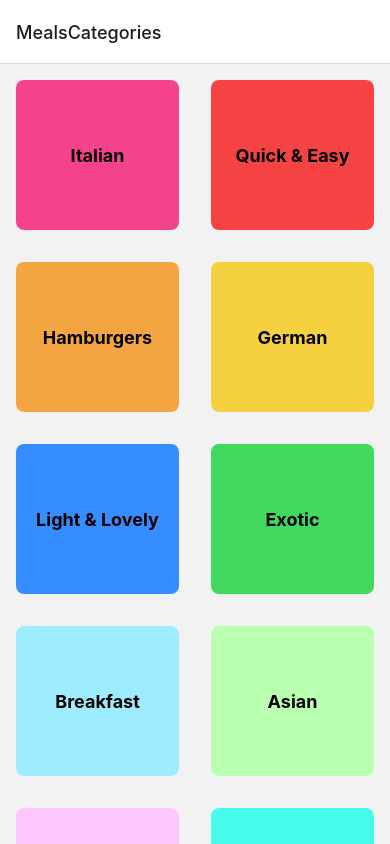
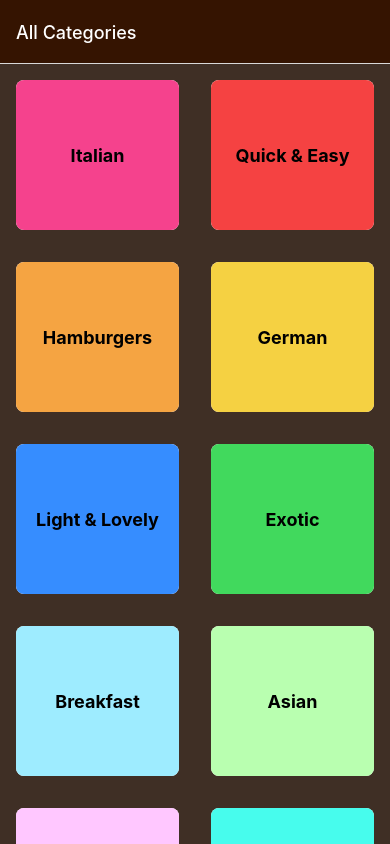
Before and after one commit to totti-rdz/react-native-tutorial-3, a React Native app: screen / in a window 390 px wide. Built offline with nearby package versions, Linux system fonts and the light colour scheme.

Commit message:
setting static screen options

```diff
--- a/App.js
+++ b/App.js
@@ -11,10 +11,16 @@
 export default function App() {
   return (
     <>
-      <StatusBar style="dark" />
+      <StatusBar style="light" />
       <NavigationContainer>
-        <Stack.Navigator>
-          <Stack.Screen name="MealsCategories" component={CategoriesScreen} />
+        <Stack.Navigator
+          screenOptions={{
+            headerStyle: { backgroundColor: "#351401" },
+            headerTintColor: "white",
+            contentStyle: { backgroundColor: "#3f2f25" },
+          }}
+        >
+          <Stack.Screen name="MealsCategories" component={CategoriesScreen} options={{ title: "All Categories" }} />
           <Stack.Screen name="MealsOverview" component={MealsOverviewScreen} />
         </Stack.Navigator>
       </NavigationContainer>
```
